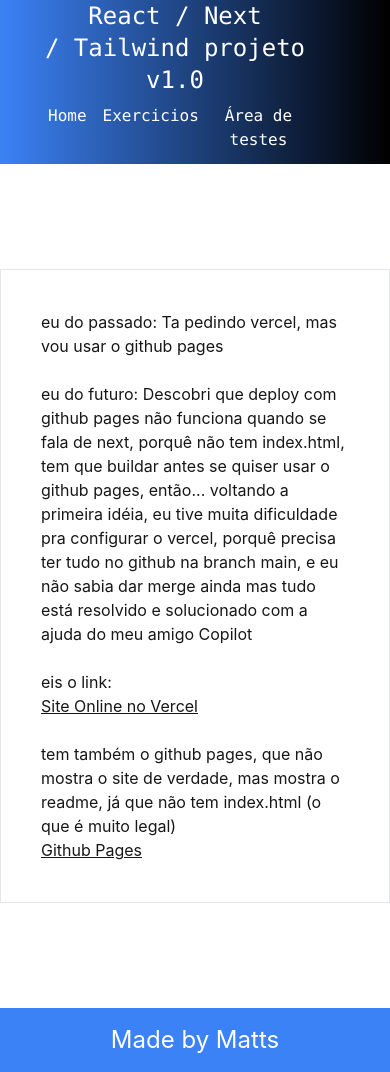
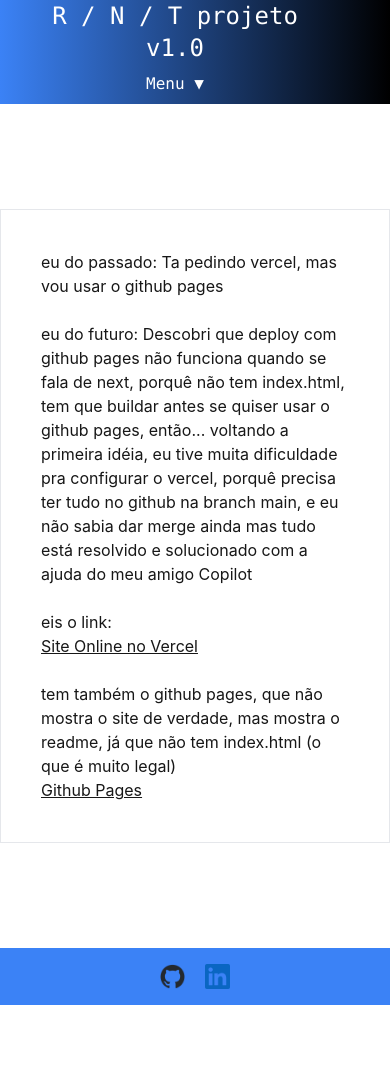
Before and after one commit to MattStela/next_50_exercicios, a Next.js app: page /exercicios/exercicio_13 in a window 390 px wide. After the commit the page ends 1005 px from the top, so only its background shows below. Built offline with nearby package versions, Linux system fonts and the light colour scheme.

Commit message:
ajustes gerais

```diff
--- a/src/app/components/footer.js
+++ b/src/app/components/footer.js
@@ -1,9 +1,28 @@
-export default function Footer () {
-    return (
-      <header className="bg-blue-500 p-4 text-white">
-        <div className="container mx-auto flex items-center justify-center">
-          <h1 className="text-2xl">Made by Matts</h1>
-        </div>
-      </header>
-    );
-  };
+import Image from "next/image";
+
+export default function Footer() {
+  return (
+    <div className="bg-blue-500 p-4 text-white font-mono">
+      <div className="container mx-auto flex items-center justify-center">
+        <a href="https://github.com/MattStela">
+          <Image
+            src="/images/github-mark.png" // Caminho para a imagem da logo
+            alt="Logo"
+            width={25} // Largura da imagem
+            height={25} // Altura da imagem
+            priority // Carregar a imagem imediatamente
+          />
+        </a>&nbsp;&nbsp;
+        <a href="https://www.linkedin.com/in/malvetela/">
+          <Image
+            src="/images/In-Blue-128.png" // Caminho para a imagem da logo
+            alt="Logo"
+            width={25} // Largura da imagem
+            height={25} // Altura da imagem
+            priority // Carregar a imagem imediatamente
+          />
+        </a>
+      </div>
+    </div>
+  );
+}
--- a/src/app/components/header.js
+++ b/src/app/components/header.js
@@ -1,53 +1,118 @@
+"use client";
 import Image from "next/image";
+import { useState } from "react";
 
 export default function Header() {
+  const [menuOpen, setMenuOpen] = useState(false);
+
+  const menuItems = [
+    { name: "Home", url: "/" },
+    { name: "Exercicios", url: "/exercicios" },
+    { name: "Área de testes", url: "/testes" },
+  ];
+
   return (
-    <header className="pr-20 pl-10  flex flex-row font-mono bg-gradient-to-r from-blue-500 to-black  text-white">
-      <div className=" relative w-32 h-32 flex justify-center items-center flex-grow hidden sm:flex">
+    <header className="pr-20 pl-10 flex flex-row font-mono bg-gradient-to-r from-blue-500 to-black text-white">
+      <div className="relative w-32 h-32 flex justify-center items-center flex-grow hidden sm:flex">
+        <a href="https://next-50-exercicios.vercel.app/">
           <Image
             src="/images/logo.png"
             alt="logo"
             className=""
-          width="70"
-          height="70"
+            width="50"
+            height="50"
+            priority
+            style={{ width: "auto", height: "auto" }} // Manter a proporção
           />
+        </a>
       </div>
 
-      <div className="  flex  flex-col justify-items items-center flex-grow container mx-auto">
-        <h1 className="flex items-center flex-grow  text-2xl text-center">
-          <p>
-            <a className="hover:underline hover:text-blue-500" href="https://react.dev/">React</a> /&nbsp;
-            <a className="hover:underline hover:text-blue-500" href="https://nextjs.org/">Next</a> /&nbsp;
-            <a className="hover:underline hover:text-blue-500" href="https://tailwindcss.com/">Tailwind</a> projeto v1.0
+      <div className="flex flex-col justify-items items-center flex-grow container mx-auto">
+        <h1 className="flex items-center flex-grow text-2xl text-center">
+          <p className="hidden sm:block">
+            <a
+              className="hover:underline hover:text-blue-500"
+              href="https://react.dev/"
+            >
+              React
+            </a>{" "}
+            /&nbsp;
+            <a
+              className="hover:underline hover:text-blue-500"
+              href="https://nextjs.org/"
+            >
+              Next
+            </a>{" "}
+            /&nbsp;
+            <a
+              className="hover:underline hover:text-blue-500"
+              href="https://tailwindcss.com/"
+            >
+              Tailwind
+            </a>{" "}
+            projeto v1.0
+          </p>
+          <p className="sm:hidden">
+            <a
+              className="hover:underline hover:text-blue-500"
+              href="https://react.dev/"
+            >
+              R
+            </a>{" "}
+            /&nbsp;
+            <a
+              className="hover:underline hover:text-blue-500"
+              href="https://nextjs.org/"
+            >
+              N
+            </a>{" "}
+            /&nbsp;
+            <a
+              className="hover:underline hover:text-blue-500"
+              href="https://tailwindcss.com/"
+            >
+              T
+            </a>{" "}
+            projeto v1.0
           </p>
         </h1>
-        <nav className=" w-full">
-          <ul className=" flex flex-row justify-end w-full">
-            <li className="flex-grow text-center">
+        <nav className="w-full">
+          <ul className="hidden sm:flex flex-row justify-end w-full">
+            {menuItems.map((item, index) => (
+              <li key={index} className="flex-grow text-center">
                 <a
-                href="/"
+                  href={item.url}
                   className="p-2 hover:no-underline block transition duration-500 ease-in-out hover:text-black border-b-4 border-transparent hover:border-black"
                 >
-                Home
+                  {item.name}
                 </a>
               </li>
-            <li className="flex-grow text-center">
+            ))}
+          </ul>
+          <div className="sm:hidden flex justify-center flex-col items-center relative z-50">
+            <button
+              onClick={() => setMenuOpen(!menuOpen)}
+              className="p-2 hover:no-underline block transition duration-500 ease-in-out hover:text-black"
+            >
+              Menu ▼
+            </button>
+            <div>
+              {menuOpen && (
+                <ul className="absolute bg-white text-black mt-2 w-48 border rounded shadow-lg">
+                  {menuItems.map((item, index) => (
+                    <li key={index} className="border-b">
                       <a
-                href="/exercicios"
-                className="p-2 hover:no-underline block transition duration-500 ease-in-out hover:text-black border-b-4 border-transparent hover:border-black"
+                        href={item.url}
+                        className="block px-4 py-2 hover:bg-gray-200"
                       >
-                Exercicios
+                        {item.name}
                       </a>
                     </li>
-            <li className="flex-grow text-center">
-              <a
-                href="/testes"
-                className="p-2 hover:no-underline block transition duration-500 ease-in-out hover:text-black border-b-4 border-transparent hover:border-black"
-              >
-                Área de testes
-              </a>
-            </li>
+                  ))}
                 </ul>
+              )}
+            </div>
+          </div>
         </nav>
       </div>
     </header>
--- a/src/app/page.js
+++ b/src/app/page.js
@@ -3,6 +3,7 @@
 
 export default function Home() {
   const [content, setContent] = useState("");
+  const [loading, setLoading] = useState(true);
 
   useEffect(() => {
     const fetchReadme = async () => {
@@ -27,8 +28,10 @@
           }) // Remove two line breaks before every number from 2 to 50
 
         setContent(formattedContent);
+        setLoading(false);
       } catch (error) {
         console.error("Error fetching README:", error);
+        setLoading(false);
       }
     };
 
@@ -38,8 +41,8 @@
   return (
     <div className="break-words grid grid-rows-[20px_1fr_20px] items-center justify-items-center min-h-screen p-8 pb-20 gap-16 sm:p-20 font-[family-name:var(--font-geist-sans)]">
       <main className="break-words gap-4 row-start-2 items-center sm:items-start w-full">
-        <div className="w-full break-all whitespace-pre-wrap">
-          {content}
+        <div className="w-full break-all whitespace-pre-wrap flex items-center justify-center min-h-screen">
+          {loading ? "Carregando README.md do GitHub..." : content}
         </div>
       </main>
     </div>
```
Also changed, not shown: public/images/In-Blue-128.png (added), public/images/github-mark.png (added). Lines whose indentation alone changed are shown as unchanged.
